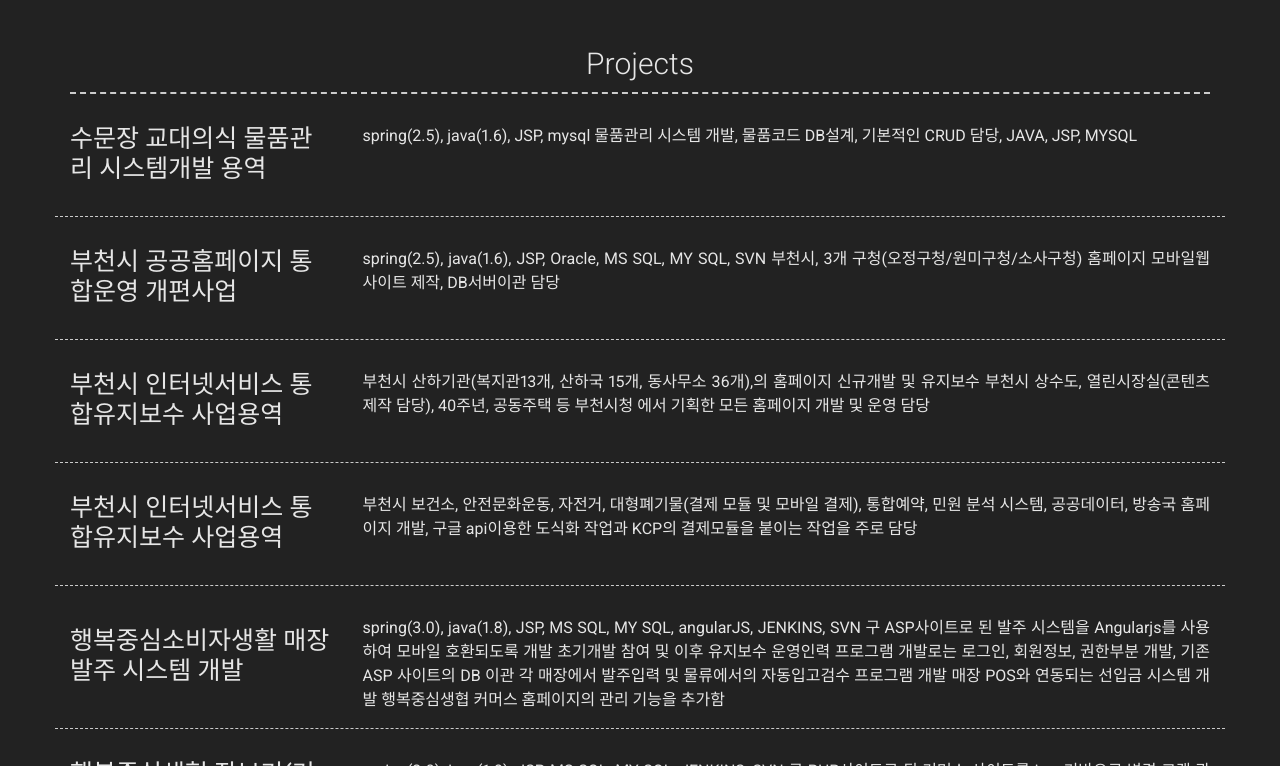
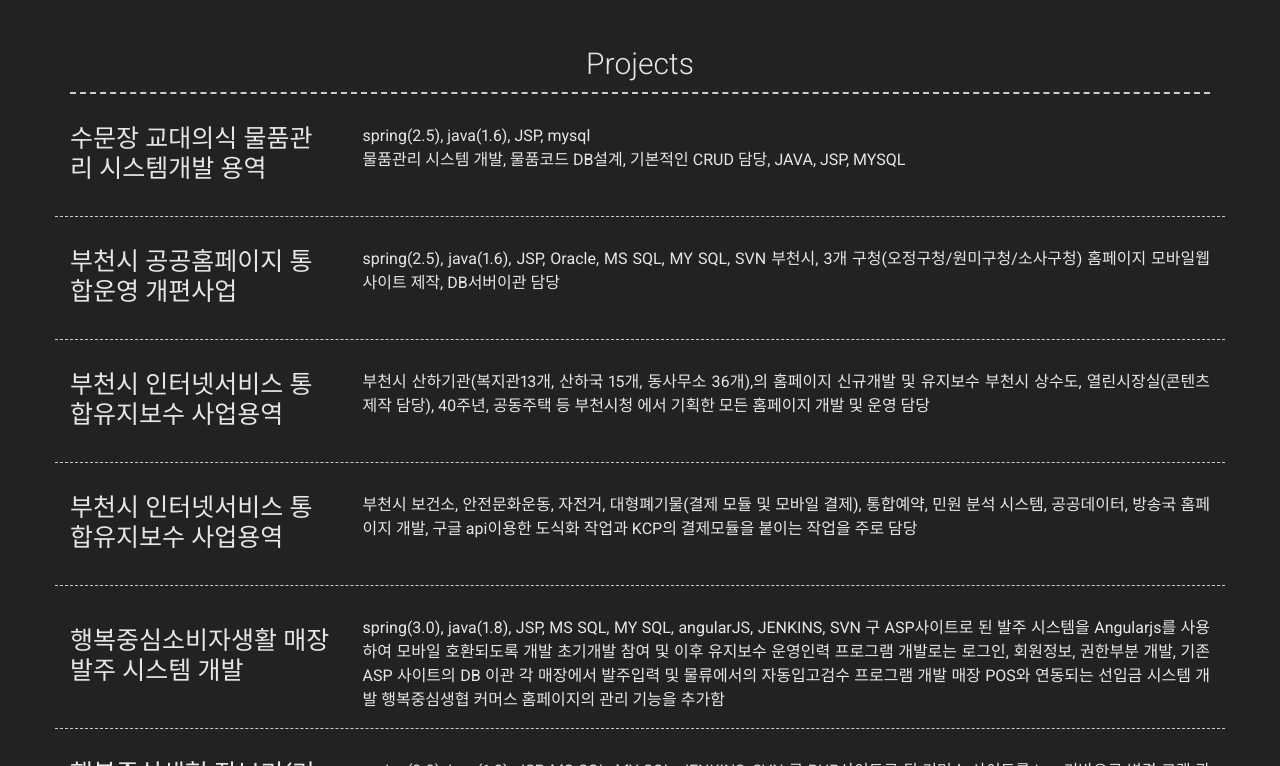
Before and after one commit to TaeGunKim/resume, a Jekyll site: the page built from index.md, in a window 1280 px wide and 900 px high, scrolled down 399 px, cut to the strip 134-900 px from the top of the window. Built offline with Jekyll 4.4.1, drawn with Linux system fonts in a browser that asks for light colours; nearby versions of some CDN libraries.

Commit message:
20240313

```diff
--- a/_config.yml
+++ b/_config.yml
@@ -55,7 +55,7 @@ content:
       link: #Link to company (optional)
       quote: #
       description:
-        spring(2.5), java(1.6), JSP, mysql
+        spring(2.5), java(1.6), JSP, mysql<br/>
 
         물품관리 시스템 개발, 물품코드 DB설계, 기본적인 CRUD 담당, JAVA, JSP, MYSQL
     - layout: left
```
